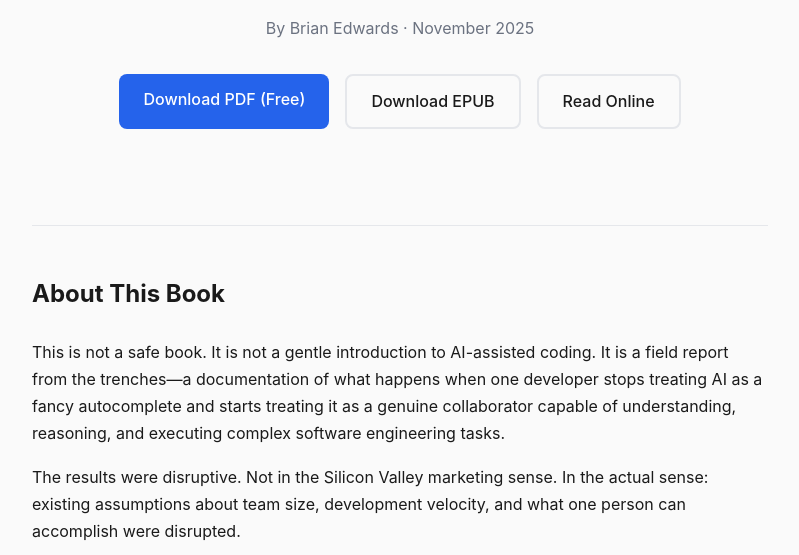
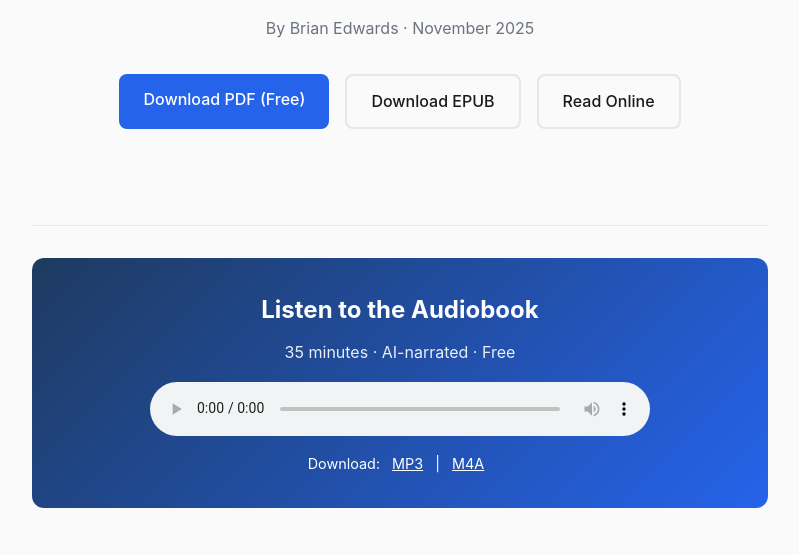
Before and after one commit to bedwards/vibe-coding, a plain HTML site: page docs/index.html in a window 1280 px wide. Shown: the part 245-800 px from the top of the page, without its empty margins (240-1039 px from the left). Drawn offline with Linux system fonts and the light colour scheme.

Commit message:
add prominent audiobook player to homepage

```diff
--- a/docs/index.html
+++ b/docs/index.html
@@ -147,6 +147,37 @@
             font-style: italic;
             color: var(--muted);
         }
+        .audiobook-hero {
+            background: linear-gradient(135deg, #1e3a5f 0%, #2563eb 100%);
+            color: white;
+            padding: 2rem;
+            border-radius: 0.75rem;
+            margin: 2rem 0;
+            text-align: center;
+        }
+        .audiobook-hero h2 {
+            color: white;
+            margin-bottom: 0.5rem;
+        }
+        .audiobook-hero p {
+            opacity: 0.9;
+            margin-bottom: 1rem;
+        }
+        .audiobook-hero audio {
+            width: 100%;
+            max-width: 500px;
+            margin: 1rem auto;
+            display: block;
+        }
+        .audiobook-hero .download-links {
+            margin-top: 1rem;
+            font-size: 0.9rem;
+        }
+        .audiobook-hero .download-links a {
+            color: white;
+            text-decoration: underline;
+            margin: 0 0.5rem;
+        }
     </style>
 </head>
 <body>
@@ -161,6 +192,20 @@
                 <a href="read/" class="btn btn-secondary">Read Online</a>
             </div>
         </header>
+
+        <div class="audiobook-hero">
+            <h2>Listen to the Audiobook</h2>
+            <p>35 minutes &middot; AI-narrated &middot; Free</p>
+            <audio controls preload="metadata">
+                <source src="audio/vibe-coding-full.mp3" type="audio/mpeg">
+                <source src="audio/vibe-coding-full.m4a" type="audio/mp4">
+                Your browser does not support the audio element.
+            </audio>
+            <div class="download-links">
+                Download: <a href="audio/vibe-coding-full.mp3" download>MP3</a> |
+                <a href="audio/vibe-coding-full.m4a" download>M4A</a>
+            </div>
+        </div>
 
         <section>
             <h2>About This Book</h2>
```
